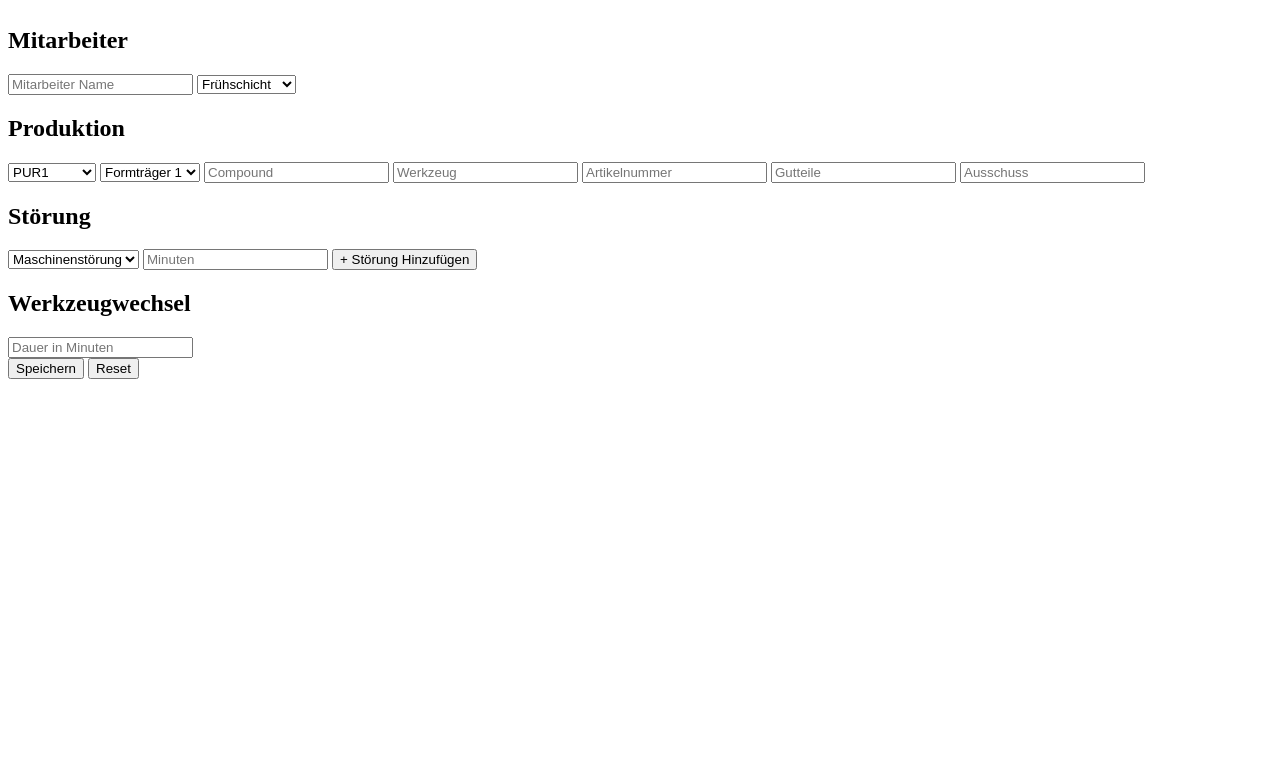
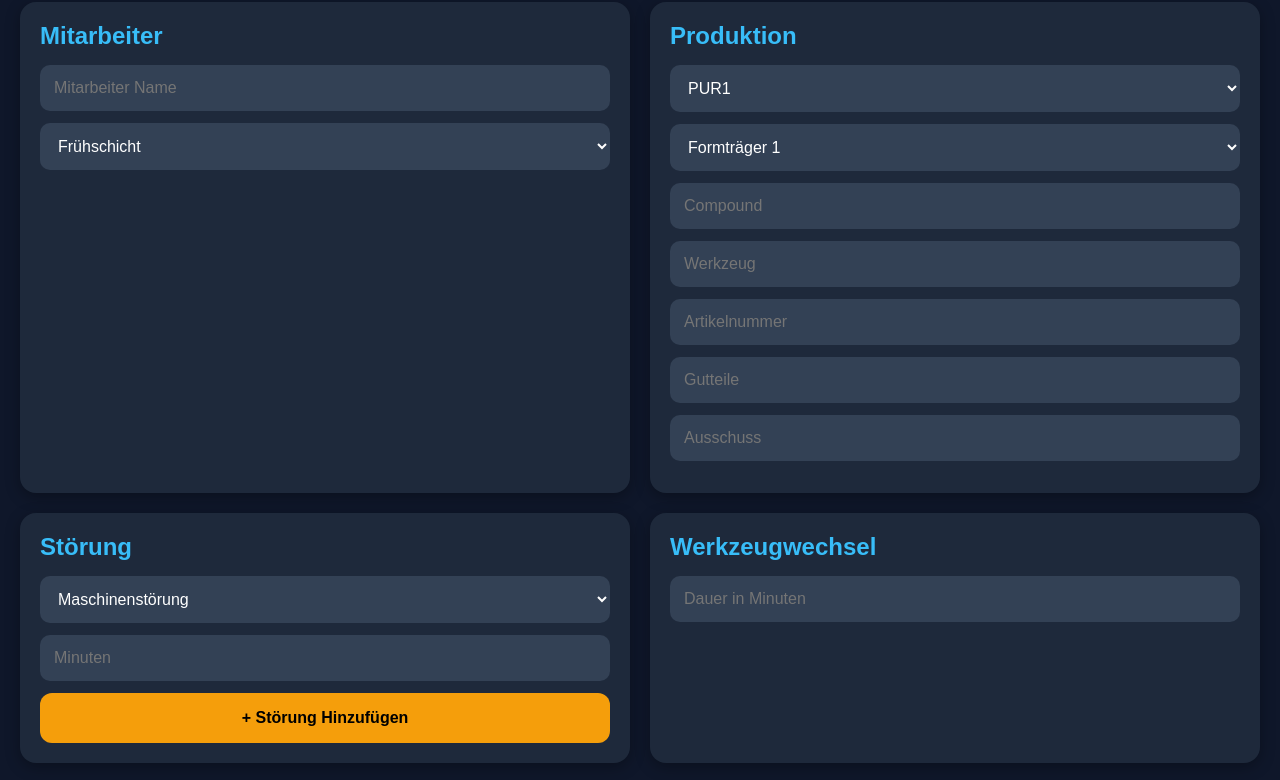
Before and after one commit to lazmurat55/BochumAPG, a plain HTML site: page index.html in a window 1280 px wide. Shown: the part 91-871 px from the top of the page. Before the commit the page ends 800 px from the top, so only its background shows below. Drawn offline with Linux system fonts and the light colour scheme.

Commit message:
Update style.css

```diff
--- a/style.css
+++ b/style.css
@@ -1,67 +1,101 @@
-:root {
-    display: flex;
-    gap: 10px;
-    margin-top: 10px;
+* {
+  margin: 0;
+  padding: 0;
+  box-sizing: border-box;
 }
 
-.status-ok {
-    background: rgba(16,185,129,0.2);
-    color: #10b981;
-    padding: 10px;
-    border-radius: 10px;
-    margin-top: 10px;
-}
-
-.status-error {
-    background: rgba(244,63,94,0.2);
-    color: #f43f5e;
-    padding: 10px;
-    border-radius: 10px;
-    margin-top: 10px;
-}
-
-.overlay {
-    position: fixed;
-    inset: 0;
-    background: rgba(0,0,0,0.7);
-    display: none;
-    justify-content: center;
-    align-items: center;
-}
-
-.overlay-content {
-    background: var(--bg-card);
-    width: 90%;
-    max-width: 400px;
-    padding: 20px;
-    border-radius: 14px;
-}
-
-.worker-list {
-    max-height: 300px;
-    overflow: auto;
-    margin: 15px 0;
-}
-
-.worker-opt {
-    padding: 10px;
-    border: 1px solid var(--border-color);
-    border-radius: 10px;
-    margin-bottom: 8px;
-    cursor: pointer;
+body {
+  background: #0f172a;
+  color: white;
+  font-family: Arial, sans-serif;
 }
 
 .topbar {
-    display: flex;
-    justify-content: space-between;
-    align-items: center;
-    margin-bottom: 20px;
+  background: #111827;
+  padding: 20px;
+  display: flex;
+  justify-content: space-between;
+  align-items: center;
+  border-bottom: 1px solid #1f2937;
 }
 
-@media(max-width:600px) {
+.topbar h1 {
+  font-size: 28px;
+}
 
-    .code-row {
-        flex-direction: column;
-    }
+.container {
+  padding: 20px;
+  display: grid;
+  gap: 20px;
+}
 
+.card {
+  background: #1e293b;
+  padding: 20px;
+  border-radius: 16px;
+  box-shadow: 0 4px 15px rgba(0,0,0,0.3);
 }
+
+.card h2 {
+  margin-bottom: 15px;
+  color: #38bdf8;
+}
+
+input,
+select {
+  width: 100%;
+  padding: 14px;
+  margin-bottom: 12px;
+  border: none;
+  border-radius: 10px;
+  background: #334155;
+  color: white;
+  font-size: 16px;
+}
+
+button {
+  width: 100%;
+  padding: 16px;
+  border: none;
+  border-radius: 12px;
+  font-size: 16px;
+  font-weight: bold;
+  cursor: pointer;
+}
+
+.save-btn {
+  background: #16a34a;
+  color: white;
+}
+
+.reset-btn {
+  background: #475569;
+  color: white;
+}
+
+.secondary-btn {
+  background: #f59e0b;
+  color: black;
+}
+
+.button-area {
+  display: grid;
+  gap: 12px;
+}
+
+.stoerung-item {
+  background: #334155;
+  padding: 10px;
+  border-radius: 10px;
+  margin-top: 10px;
+}
+
+@media (min-width: 900px) {
+  .container {
+    grid-template-columns: repeat(2, 1fr);
+  }
+
+  .button-area {
+    grid-column: span 2;
+  }
+}
```
